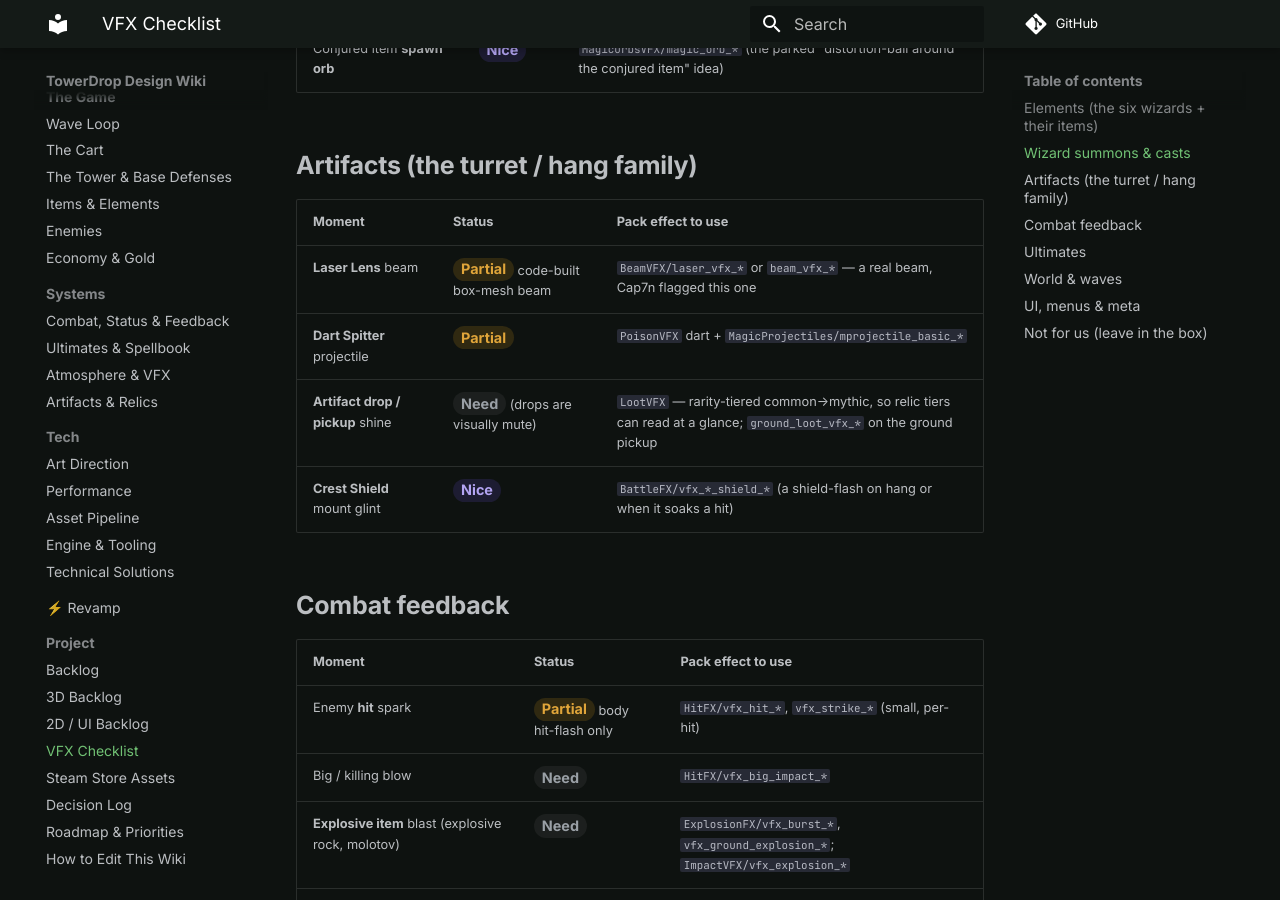
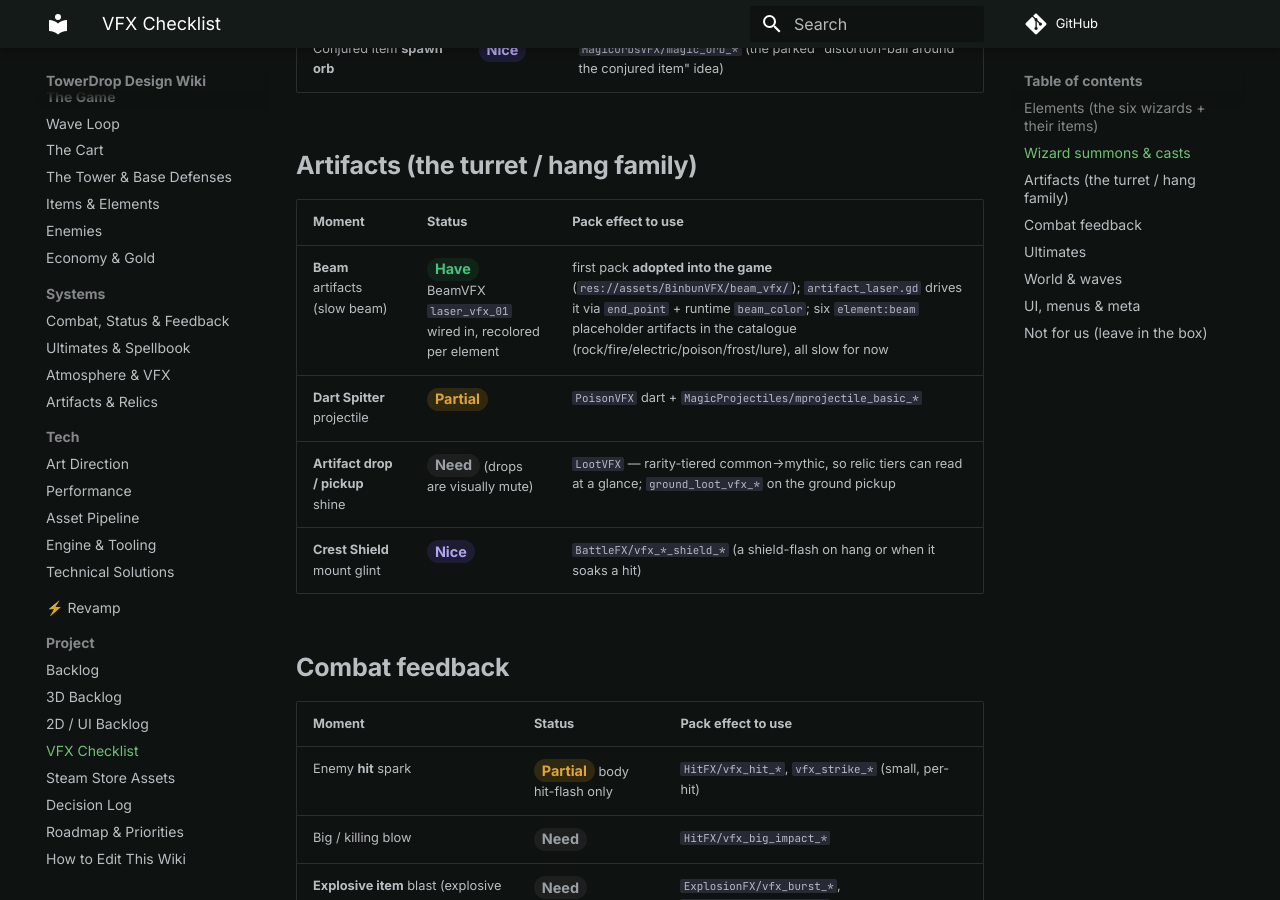
Before and after one commit to cap7n/towerdrop-docs, an MkDocs documentation site: the page built from docs/project/vfx-checklist.md, in a window 1280 px wide and 900 px high, scrolled down 1316 px. Built offline with MkDocs 1.6.1 and Material for MkDocs 9.7.7, drawn with Linux system fonts in a browser that asks for light colours; comment, search, counter and statistics services are not loaded.

Commit message:
VFX: BeamVFX adopted — element:beam artifacts live (first pack wired into game)

```diff
--- a/docs/project/vfx-checklist.md
+++ b/docs/project/vfx-checklist.md
@@ -32,7 +32,7 @@ The two **Binbun Effects Collections** (Vol.1 = 20 kits, Vol.2 = 9 packs, all **
 
 | Moment | Status | Pack effect to use |
 |---|---|---|
-| **Laser Lens** beam | <span class="pill wip">Partial</span> code-built box-mesh beam | `BeamVFX/laser_vfx_*` or `beam_vfx_*` — a real beam, Cap7n flagged this one |
+| **Beam** artifacts (slow beam) | <span class="pill done">Have</span> BeamVFX `laser_vfx_01` wired in, recolored per element | first pack **adopted into the game** (`res://assets/BinbunVFX/beam_vfx/`); `artifact_laser.gd` drives it via `end_point` + runtime `beam_color`; six `element:beam` placeholder artifacts in the catalogue (rock/fire/electric/poison/frost/lure), all slow for now |
 | **Dart Spitter** projectile | <span class="pill wip">Partial</span> | `PoisonVFX` dart + `MagicProjectiles/mprojectile_basic_*` |
 | **Artifact drop / pickup** shine | <span class="pill todo">Need</span> (drops are visually mute) | `LootVFX` — rarity-tiered common→mythic, so relic tiers can read at a glance; `ground_loot_vfx_*` on the ground pickup |
 | **Crest Shield** mount glint | <span class="pill idea">Nice</span> | `BattleFX/vfx_*_shield_*` (a shield-flash on hang or when it soaks a hit) |
```
